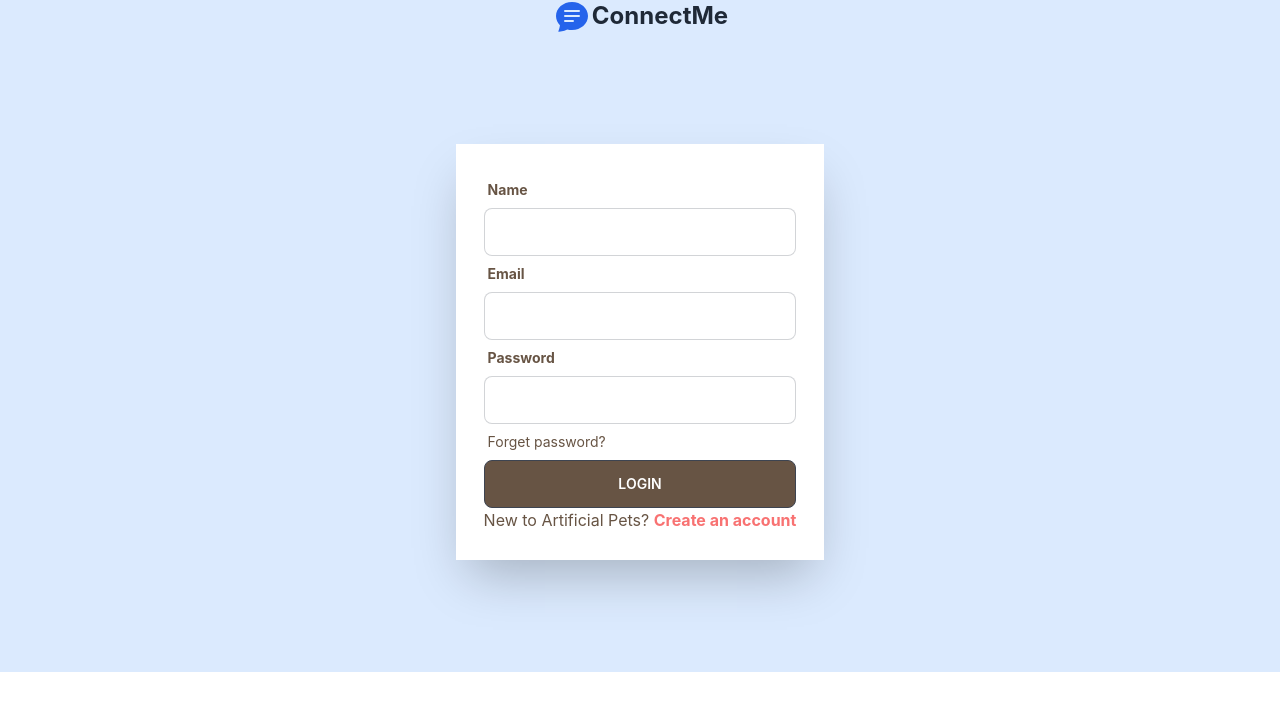
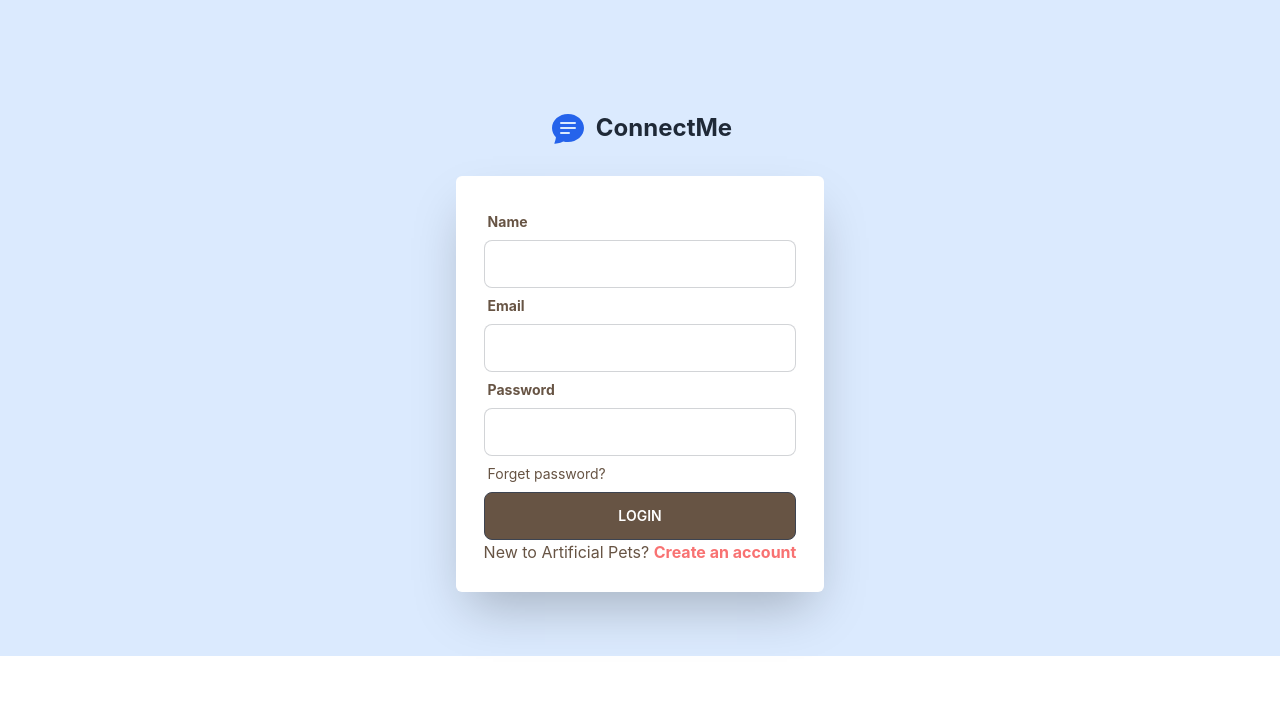
Before and after one commit to rhnchowdhury/Real-chat-app-client, a React (Create React App) app: page /login in a window 1280 px wide. Shown: the top 710 px of the page. Built offline with nearby package versions, Linux system fonts and the light colour scheme; no server answers.

Commit message:
login re-edit

```diff
--- a/src/Components/Pages/Registers/Login/Login.js
+++ b/src/Components/Pages/Registers/Login/Login.js
@@ -27,12 +27,11 @@ const Login = () => {
     return (
         <section style={{ background: '#dbeafe' }}>
             <div className='flex justify-center items-center'>
-                <span ><BsFillChatTextFill className='h-8 w-10 shadow-current' style={{ color: '#2563eb' }}></BsFillChatTextFill></span>
-                <p className='text-2xl font-bold'>ConnectMe</p>
+                <span className=' '><BsFillChatTextFill className='h-8 w-10 mt-28' style={{ color: '#2563eb' }}></BsFillChatTextFill></span>
+                <p className='text-2xl font-bold mt-28 ml-2'>ConnectMe</p>
             </div>
             <div className='flex justify-center items-center'>
-
-                <div className='my-28 p-7 shadow-2xl bg-base-100'>
+                <div className='mt-8 mb-16 p-7 rounded-md shadow-2xl bg-base-100'>
                     <form onSubmit={handleSubmit(handleLogin)}>
                         <div>
                             <label className="label"><span className="label-text font-bold" style={{ color: "#675444" }}>Name</span></label>
```
